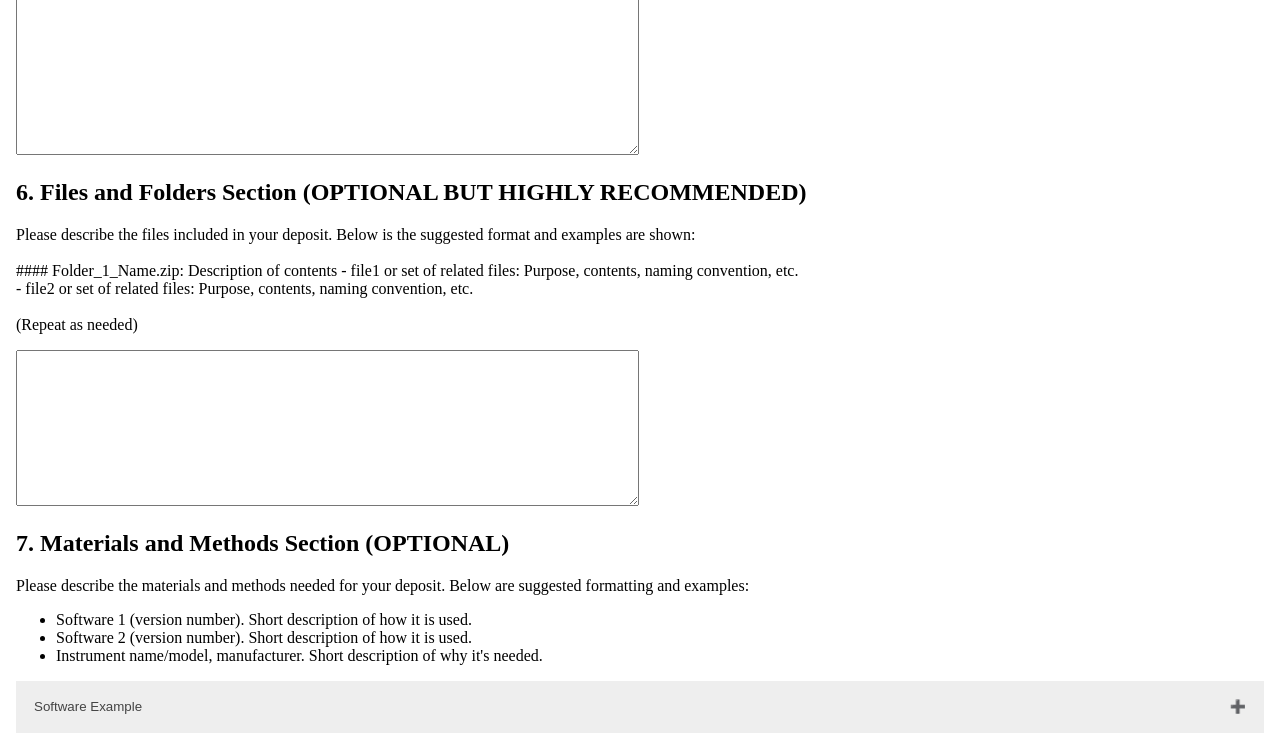
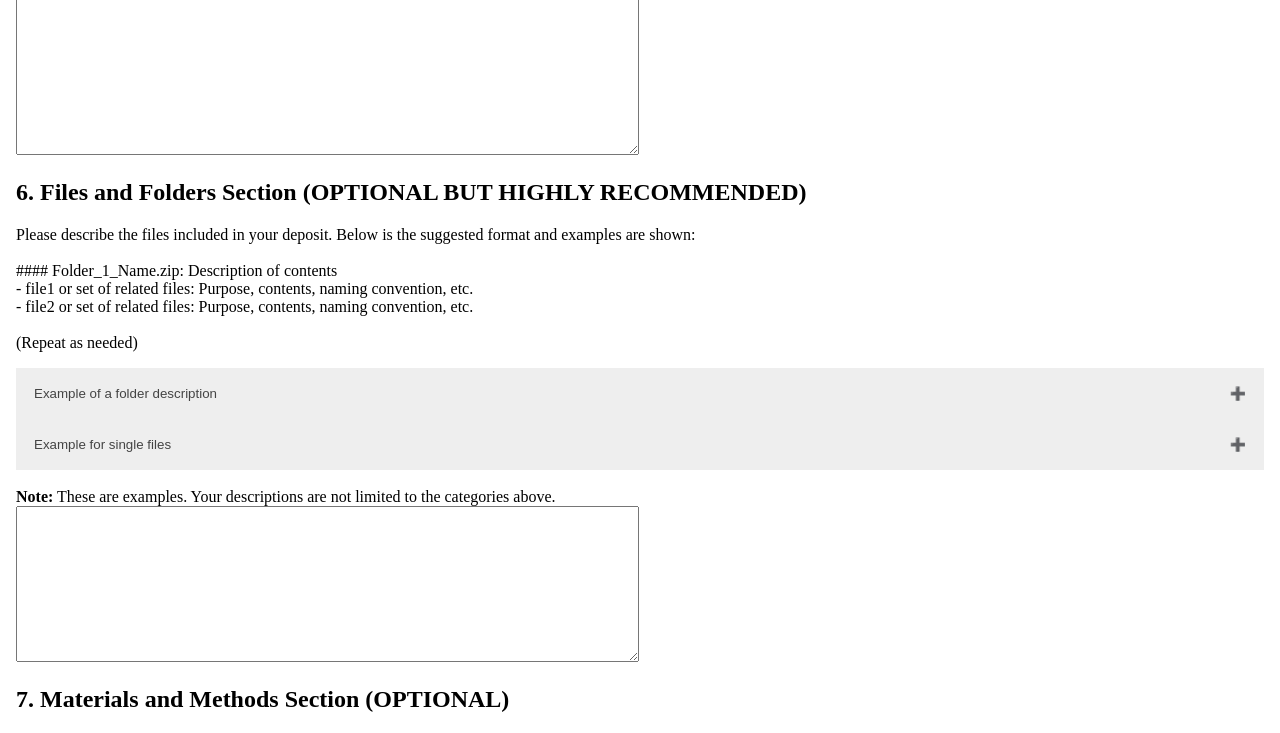
Before and after one commit to UAL-RE/ReM, a FastAPI app: template templates/intake.html in a window 1280 px wide. Shown: the part 1333-2066 px from the top of the page. Run offline with FastAPI, Linux system fonts and the light colour scheme; the template is opened without the code that fills it, so the values that code supplies are empty; parts of the project's set-up code (start-up, migrations or seed data) failed here and were passed over.

Commit message:
Fix files and folder sections in intake.html [ci skip]
 - Add accordion for examples
 - Carriage returns

```diff
--- a/templates/intake.html
+++ b/templates/intake.html
@@ -122,12 +122,29 @@
     Please describe the files included in your deposit.
     Below is the suggested format and examples are shown:<br><br>
 
-    #### Folder_1_Name.zip: Description of contents
+    #### Folder_1_Name.zip: Description of contents<br>
     - file1 or set of related files: Purpose, contents, naming convention, etc.<br>
     - file2 or set of related files: Purpose, contents, naming convention, etc.<br><br>
 
     (Repeat as needed)<br>
   </p>
+
+  <button class="accordion">Example of a folder description</button>
+  <div class="panel">
+    #### Young Adult song.zip: Individual audio files audio .wav files of
+    birdsong motifs from young male zebra finches.
+  </div>
+
+  <button class="accordion">Example for single files</button>
+  <div class="panel">
+    - example.wav: Example .wav file provided for Figshare preview.<br>
+    - data.csv: Dataset containing customized Public Use Microdata Sample (PUMS) definitions
+      used in our study that make U.S. Metropolitan Statistical Area (MSA) geographies comparable over time.
+  </div>
+  <br>
+
+  <br>
+  <b>Note:</b> These are examples. Your descriptions are not limited to the categories above.
 
   <form method="post">
     <textarea id="files" name="files" rows="10" cols="75" form="form">{{ submit_dict.files }}</textarea>
```
